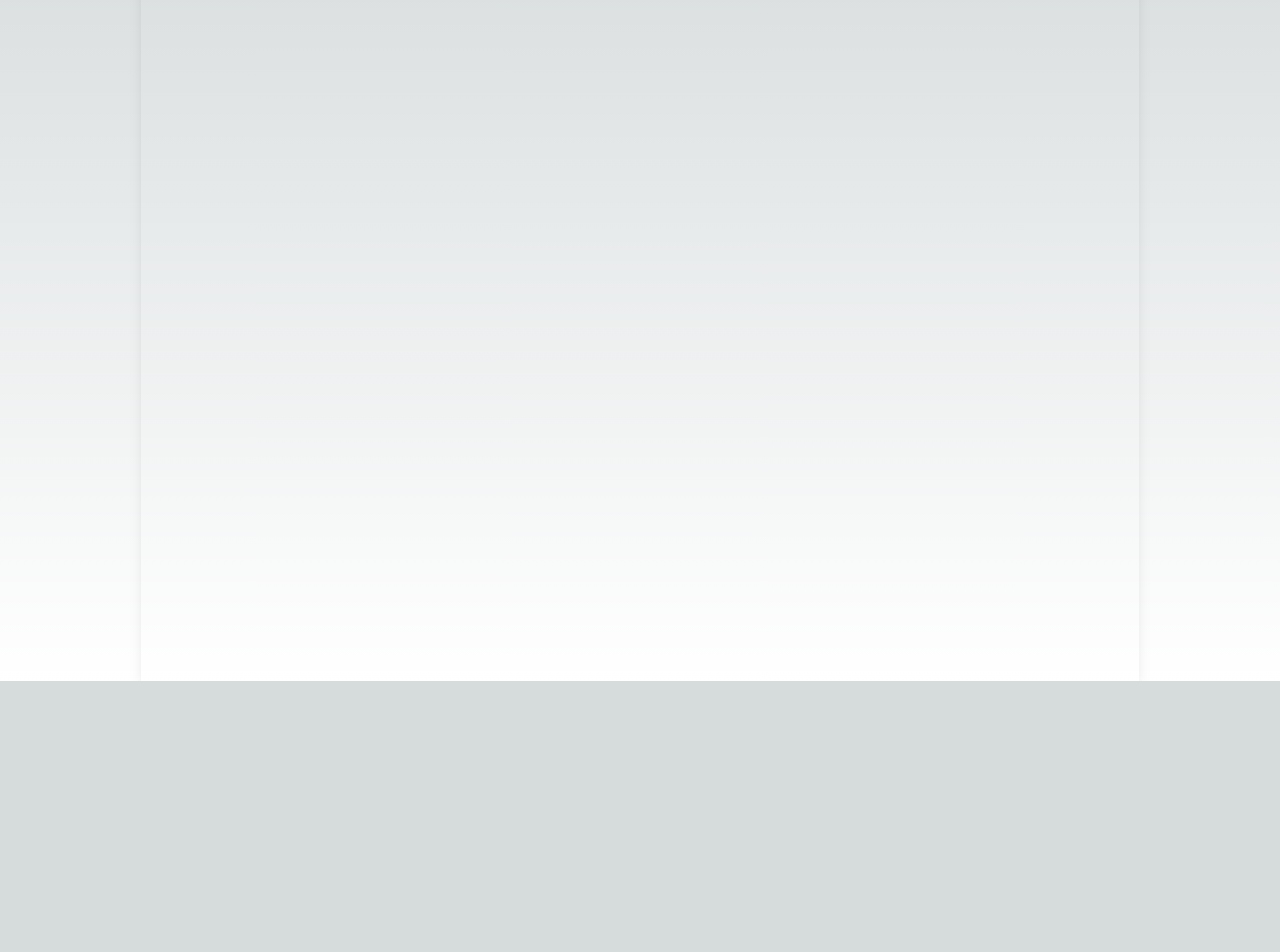
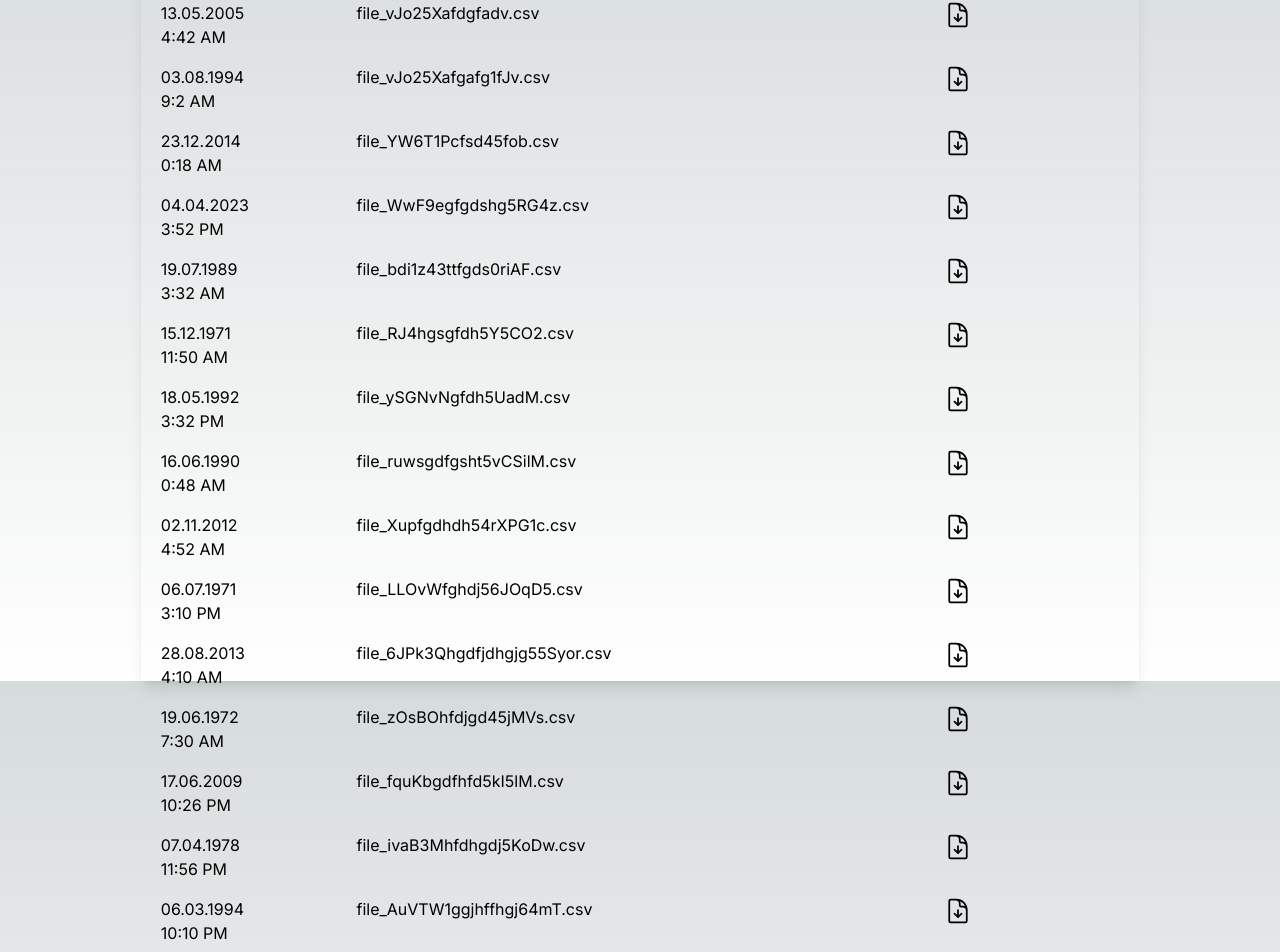
Before and after one commit to Mankaran07/Assignment_Monter, a Next.js app: page /reports in a window 1280 px wide. Shown: the part 119-1071 px from the top of the page. Before the commit the page ends 800 px from the top, so only its background shows below. Built offline with nearby package versions, Linux system fonts and the light colour scheme.

Commit message:
Added ReportCard

```diff
--- /dev/null
+++ b/src/app/reports/data.js
@@ -0,0 +1,257 @@
+export const data = [
+  {
+    id: 1,
+    timestamp: "2005-05-13T04:42:44.110Z",
+    name: "file_vJo25Xafdgfadv.csv",
+  },
+  {
+    id: 1,
+    timestamp: "1994-08-03T09:02:24.110Z",
+    name: "file_vJo25Xafgafg1fJv.csv",
+  },
+  {
+    id: 2,
+    timestamp: "2014-12-23T00:18:01.245Z",
+    name: "file_YW6T1Pcfsd45fob.csv",
+  },
+  {
+    id: 3,
+    timestamp: "2023-04-04T15:52:21.083Z",
+    name: "file_WwF9egfgdshg5RG4z.csv",
+  },
+  {
+    id: 4,
+    timestamp: "1989-07-19T03:32:30.896Z",
+    name: "file_bdi1z43ttfgds0riAF.csv",
+  },
+  {
+    id: 5,
+    timestamp: "1971-12-15T11:50:28.267Z",
+    name: "file_RJ4hgsgfdh5Y5CO2.csv",
+  },
+  {
+    id: 6,
+    timestamp: "1992-05-18T15:32:49.910Z",
+    name: "file_ySGNvNgfdh5UadM.csv",
+  },
+  {
+    id: 7,
+    timestamp: "1990-06-16T00:48:25.019Z",
+    name: "file_ruwsgdfgsht5vCSilM.csv",
+  },
+  {
+    id: 8,
+    timestamp: "2012-11-02T04:52:08.009Z",
+    name: "file_Xupfgdhdh54rXPG1c.csv",
+  },
+  {
+    id: 9,
+    timestamp: "1971-07-06T15:10:12.881Z",
+    name: "file_LLOvWfghdj56JOqD5.csv",
+  },
+  {
+    id: 10,
+    timestamp: "2013-08-28T04:10:42.103Z",
+    name: "file_6JPk3Qhgdfjdhgjg55Syor.csv",
+  },
+  {
+    id: 11,
+    timestamp: "1972-06-19T07:30:33.556Z",
+    name: "file_zOsBOhfdjgd45jMVs.csv",
+  },
+  {
+    id: 12,
+    timestamp: "2009-06-17T22:26:13.588Z",
+    name: "file_fquKbgdfhfd5kI5lM.csv",
+  },
+  {
+    id: 13,
+    timestamp: "1978-04-07T23:56:14.859Z",
+    name: "file_ivaB3Mhfdhgdj5KoDw.csv",
+  },
+  {
+    id: 14,
+    timestamp: "1994-03-06T22:10:51.420Z",
+    name: "file_AuVTW1ggjhffhgj64mT.csv",
+  },
+  {
+    id: 15,
+    timestamp: "1977-06-21T10:41:38.285Z",
+    name: "file_a0u2uqthfdhg4MYA.csv",
+  },
+  {
+    id: 16,
+    timestamp: "1992-05-07T22:14:38.714Z",
+    name: "file_7fHqsDsdfsd3Ffgm.csv",
+  },
+  {
+    id: 17,
+    timestamp: "2000-01-05T01:05:30.180Z",
+    name: "file_n09wPw3fdsxc3nyO.csv",
+  },
+  {
+    id: 18,
+    timestamp: "1992-10-26T17:58:25.430Z",
+    name: "file_Uk8XOfhgs76EX2ay.csv",
+  },
+  {
+    id: 19,
+    timestamp: "2001-02-04T04:55:36.736Z",
+    name: "file_HB3SJ63435fdsD2aNc.csv",
+  },
+  {
+    id: 20,
+    timestamp: "2004-12-23T02:38:06.776Z",
+    name: "file_lTJS5dfgssg56FbK98.csv",
+  },
+  {
+    id: 21,
+    timestamp: "2007-06-30T13:33:56.466Z",
+    name: "file_YtG4gfdsg56r9gad.csv",
+  },
+  {
+    id: 22,
+    timestamp: "2014-03-15T15:43:53.962Z",
+    name: "file_5LbUGNdhgfjh567cPzj.csv",
+  },
+  {
+    id: 23,
+    timestamp: "2019-07-26T19:56:29.594Z",
+    name: "file_kfFnigsdhgs5654vjHsz.csv",
+  },
+  {
+    id: 24,
+    timestamp: "2023-03-21T15:45:29.944Z",
+    name: "file_zEBdCF2gfsd564Ejp.csv",
+  },
+  {
+    id: 25,
+    timestamp: "1980-01-07T20:58:52.128Z",
+    name: "file_Jto3hsgjhgd56HiwgTf.csv",
+  },
+  {
+    id: 26,
+    timestamp: "2017-08-09T14:32:31.516Z",
+    name: "file_iE9Wgshghs564vEb6KL.csv",
+  },
+  {
+    id: 27,
+    timestamp: "1980-07-19T15:28:38.081Z",
+    name: "file_CLFdgsfdhjh564kdpVtRg.csv",
+  },
+  {
+    id: 28,
+    timestamp: "1996-10-11T20:51:42.700Z",
+    name: "file_qASbCgmgfdsgsdbsh456mVP.csv",
+  },
+  {
+    id: 29,
+    timestamp: "2006-01-22T11:18:17.889Z",
+    name: "file_oWY7Ihfddhjt5740Sn0t.csv",
+  },
+  {
+    id: 30,
+    timestamp: "1971-05-19T01:16:59.511Z",
+    name: "file_rEbipxbngshst5veiSt.csv",
+  },
+  {
+    id: 31,
+    timestamp: "2016-01-02T18:14:48.514Z",
+    name: "file_Fd8Vohshdfsthd54usCQ.csv",
+  },
+  {
+    id: 32,
+    timestamp: "1971-12-25T15:36:43.324Z",
+    name: "file_2x7IyYddgsnbcvhfd52nn.csv",
+  },
+  {
+    id: 33,
+    timestamp: "2023-01-19T01:19:10.605Z",
+    name: "file_V63mh4fddsfghgf5bOSu.csv",
+  },
+  {
+    id: 34,
+    timestamp: "1996-01-04T12:22:06.318Z",
+    name: "file_g8nmVM45dfhfgCXYT.csv",
+  },
+  {
+    id: 35,
+    timestamp: "1986-07-24T16:32:02.356Z",
+    name: "file_g7nVZ4dfvfdgre4h3n5.csv",
+  },
+  {
+    id: 36,
+    timestamp: "2013-03-07T11:00:02.502Z",
+    name: "file_8J75KE1DUcvbbfdhx54dM.csv",
+  },
+  {
+    id: 37,
+    timestamp: "2019-08-09T01:51:27.710Z",
+    name: "file_931Pvcbgd546rAnjha.csv",
+  },
+  {
+    id: 38,
+    timestamp: "1992-10-24T11:26:29.509Z",
+    name: "file_FfIcvbgfdytjSRH68S.csv",
+  },
+  {
+    id: 39,
+    timestamp: "1981-02-28T00:36:56.622Z",
+    name: "file_zRjRhgbcvhg5Qfw8XP.csv",
+  },
+  {
+    id: 40,
+    timestamp: "2002-11-25T20:37:03.103Z",
+    name: "file_fXcUMibcvdfhhftr5u6cR.csv",
+  },
+  {
+    id: 41,
+    timestamp: "2005-11-18T04:02:06.755Z",
+    name: "file_8Y1xEhhgbcfdh7658NcK.csv",
+  },
+  {
+    id: 42,
+    timestamp: "1993-05-30T14:31:13.105Z",
+    name: "file_npyqrGgfhbvngf675pj6.csv",
+  },
+  {
+    id: 43,
+    timestamp: "1993-05-09T16:03:53.643Z",
+    name: "file_wbcD2nbvnfhyt675Yxbx.csv",
+  },
+  {
+    id: 44,
+    timestamp: "2012-11-28T23:48:40.111Z",
+    name: "file_Ogz4r1fbvntur65CwQ1.csv",
+  },
+  {
+    id: 45,
+    timestamp: "2014-04-24T17:28:34.868Z",
+    name: "file_Ax1z1fhgvbnfjyt856N9Mv4.csv",
+  },
+  {
+    id: 46,
+    timestamp: "2006-11-08T09:38:01.456Z",
+    name: "file_JybqMQfgvnbjfg65cnNu.csv",
+  },
+  {
+    id: 47,
+    timestamp: "1992-10-10T16:59:53.713Z",
+    name: "file_STdHhfgnbvgjf685YtplR.csv",
+  },
+  {
+    id: 48,
+    timestamp: "1987-11-04T22:57:45.453Z",
+    name: "file_9NPaiefhnbvgfju8562bOW.csv",
+  },
+  {
+    id: 49,
+    timestamp: "1980-04-11T11:17:05.508Z",
+    name: "file_YIotffghfuttyu56gZm5j.csv",
+  },
+  {
+    id: 50,
+    timestamp: "2003-10-09T03:58:39.539Z",
+    name: "file_rVFvnbgffgytr6579BlpydF.csv",
+  },
+];
--- a/src/app/reports/page.jsx
+++ b/src/app/reports/page.jsx
@@ -1,6 +1,8 @@
 import React from "react";
 import { CiFilter } from "react-icons/ci";
 import { IoIosClose } from "react-icons/io";
+import ReportCard from "@/components/ReportCard";
+import { data } from "./data";
 
 function reports() {
   return (
@@ -24,6 +26,16 @@ function reports() {
           <h6 className="col-span-3">Report Name</h6>
           <h6 className="col-span-1">Download</h6>
         </div>
+        <div>
+          {data.map((data) => (
+            <ReportCard
+              key={data.id}
+              id={data.id}
+              name={data.name}
+              timestamp={data.timestamp}
+            />
+          ))}
+        </div>
       </div>
     </div>
   );
--- /dev/null
+++ b/src/components/ReportCard.jsx
@@ -0,0 +1,26 @@
+import React from "react";
+import { HiOutlineDocumentArrowDown } from "react-icons/hi2";
+
+function ReportCard({ id, timestamp, name }) {
+  const dateObj = new Date(timestamp);
+
+  const date = `${dateObj.getDate() < 10 ? "0" : ""}${dateObj.getDate()}.${
+    dateObj.getMonth() + 1 < 10 ? "0" : ""
+  }${dateObj.getMonth() + 1}.${dateObj.getFullYear()}`;
+  const time = `${dateObj.getHours() % 12}:${dateObj.getMinutes()} ${
+    dateObj.getHours() >= 12 ? "PM" : "AM"
+  }`;
+
+  return (
+    <div className="grid grid-cols-5 ml-5 mb-4">
+      <div className="col-span-1">
+        <h5>{date}</h5>
+        <span>{time}</span>
+      </div>
+      <p className="col-span-3">{name}</p>
+      <HiOutlineDocumentArrowDown className="col-span-1 size-7 cursor-pointer hover:text-slate-600" />
+    </div>
+  );
+}
+
+export default ReportCard;
```
